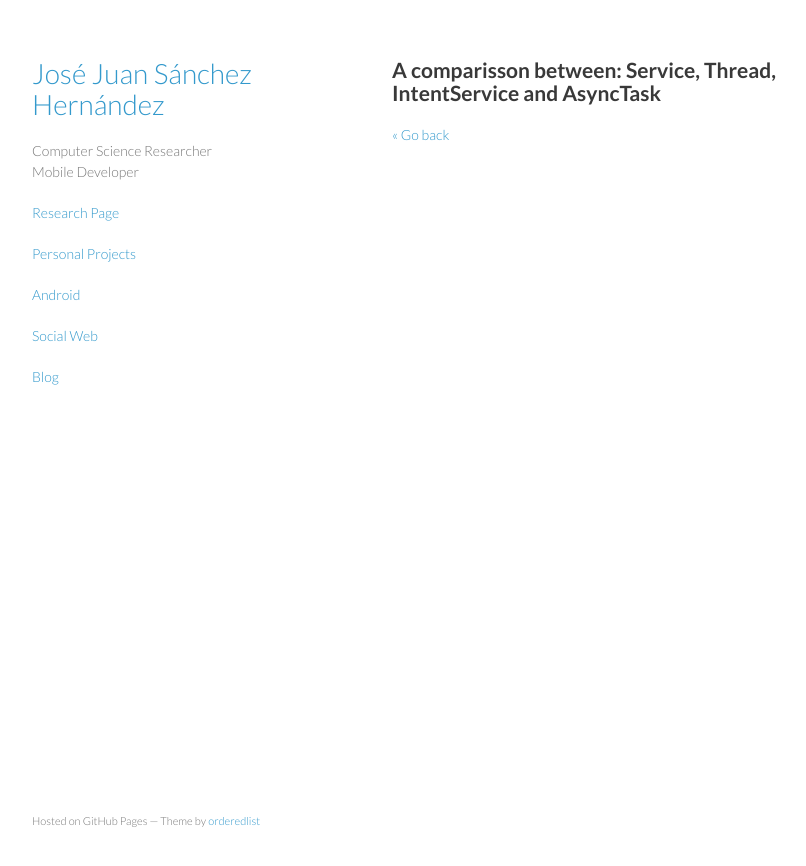
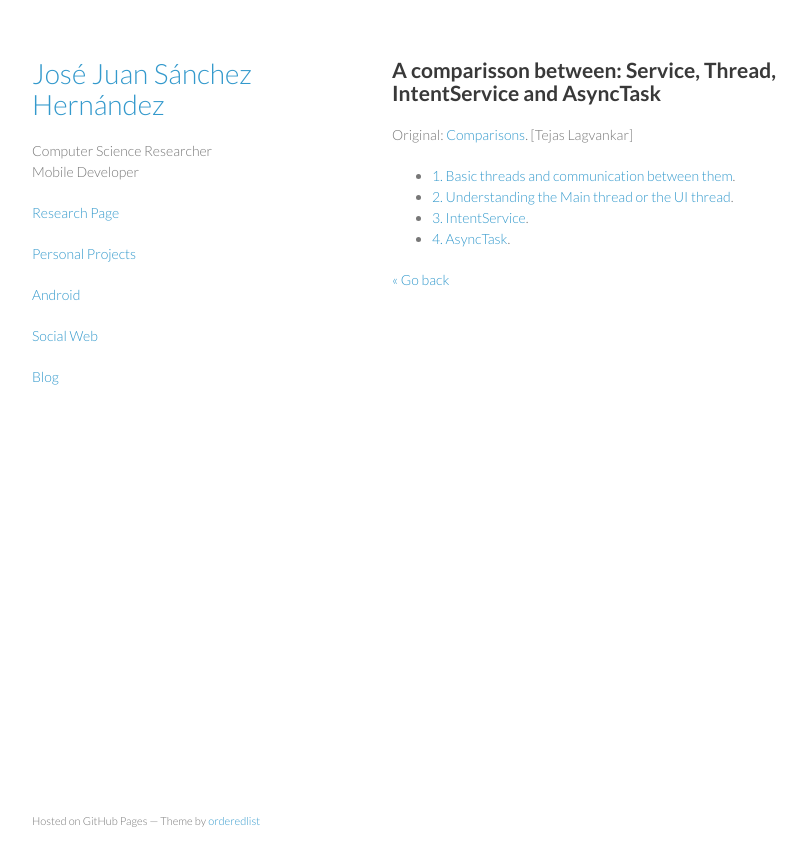
Before and after one commit to josejuansanchez/josejuansanchez.github.io, a Jekyll site: the page built from android/comparisson_between_service_thread_intentservice_asynctask.md, in a window 1280 px wide. Shown: the top 866 px of the page, without its empty margins (178-984 px from the left). Built offline with Jekyll 4.4.1, drawn with Linux system fonts in a browser that asks for light colours.

Commit message:
Update comparisson_between_service_thread_intentservice_asynctask.md

```diff
--- a/android/comparisson_between_service_thread_intentservice_asynctask.md
+++ b/android/comparisson_between_service_thread_intentservice_asynctask.md
@@ -5,6 +5,11 @@
 
 ## A comparisson between: Service, Thread, IntentService and AsyncTask
 
+Original: [Comparisons](http://techtej.blogspot.com.es/2011/03/android-thread-constructspart-4.html). [Tejas Lagvankar]
 
+  * [1. Basic threads and communication between them](http://techtej.blogspot.com.es/2011/02/android-passing-data-between-main.html).
+  * [2. Understanding the Main thread or the UI thread](http://techtej.blogspot.com.es/2011/03/android-thread-constructspart-1-ui.html).
+  * [3. IntentService](http://techtej.blogspot.com.es/2011/03/android-thread-constructspart-2-intent.html).
+  * [4. AsyncTask](http://techtej.blogspot.com.es/2011/03/android-thread-constructs-part-3.html).
 
 [&laquo; Go back](./)
```
